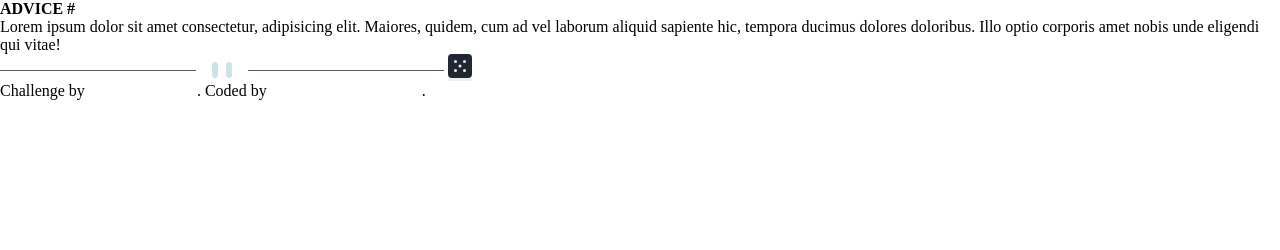
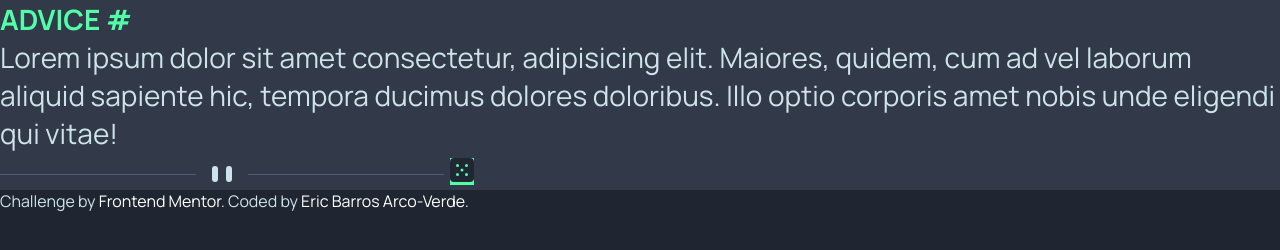
Before and after one commit to Eric-ArcoVerde/gerador-de-conselhos-completo, a plain HTML site: page index.html in a window 1280 px wide. Drawn offline with Linux system fonts and the light colour scheme.

Commit message:
Criação arquivo CSS

```diff
--- a/index.html
+++ b/index.html
@@ -14,6 +14,7 @@
   <link href="https://fonts.googleapis.com/css2?family=Manrope:wght@200..800&display=swap" rel="stylesheet">
 
   <link rel="stylesheet" href="src/reset.css">
+  <link rel="stylesheet" href="src/style.css">
 
 </head>
 
--- /dev/null
+++ b/src/style.css
@@ -0,0 +1,18 @@
+body{
+    background-color: hsl(218, 23%, 16%);
+    font-family: 'Manrope', sans-serif;
+    color: hsl(193, 38%, 86%);
+}
+
+.container{
+    background-color: hsl(217, 19%, 24%);
+    font-size: 28px;
+}
+
+.numero-conselho{
+    color: hsl(150, 100%, 66%);
+}
+
+.botao{
+    background-color: hsl(150, 100%, 66%)
+}
```
